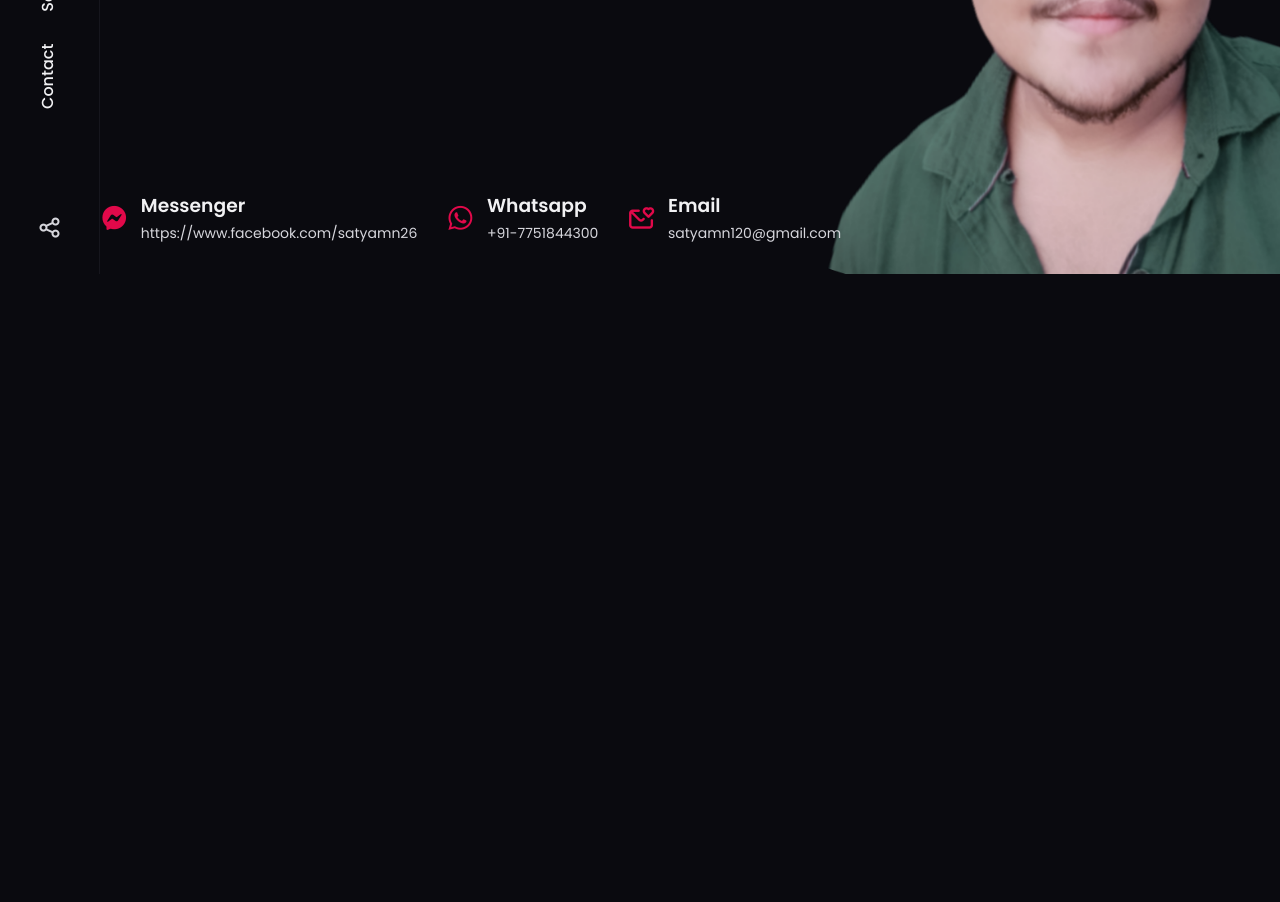
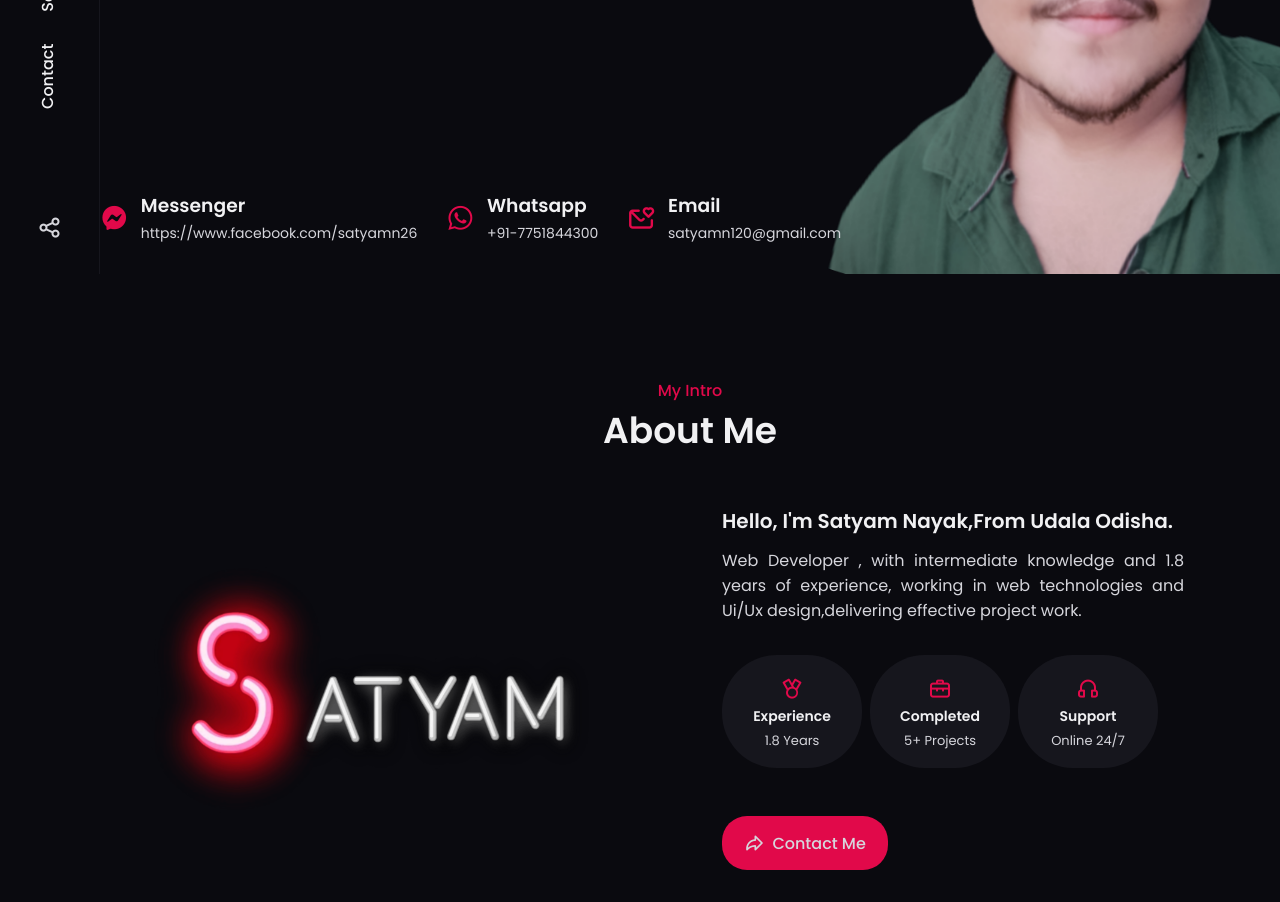
Before and after one commit to Satyam-Nayak/Satyam_port1, a plain HTML site: page Satyammm__/index.html in a window 1280 px wide. Shown: the part 526-1428 px from the top of the page. Before the commit the page ends 800 px from the top, so only its background shows below. Drawn offline with nearby package versions, Linux system fonts and the light colour scheme.

Commit message:
midnight17-1

```diff
--- a/Satyammm__/assets/css/style.css
+++ b/Satyammm__/assets/css/style.css
@@ -115,7 +115,22 @@ button, input{
 }
 
 /*=============== REUSABLE CSS CLASSES ===============*/
+.section{
+    padding: 6.5rem 0 2rem;
+}
+.section__title{
+    text-align: center;
+    font-size: var(--h1-font-size);
+    margin-bottom: var(--mb-3);
+}
 
+.section__title::before{
+    content: attr(data-heading);
+    display: block;
+    font-size: var(--normal-font-size);
+    font-weight: var(--font-medium);
+    color: var(--skin-color);
+}
 
 /*=============== SIDEBAR ===============*/
 .sidebar {
@@ -276,6 +291,17 @@ button, input{
     font-size: var(--biggest-font-size);
 }
 
+.home__subtitle{
+    font-size: var(--h3-font-size);
+    font-weight: var(--font-medium);
+    margin-bottom: var(--mb-0-75);
+}
+
+.home__description{
+    max-width: 450px;
+    margin-bottom: var(--mb-2);
+}
+
 .my__info {
     display: flex;
     column-gap: 1.8rem;
@@ -305,10 +331,95 @@ button, input{
 }
 
 /*===== Buttons =====*/
+.button{
+    display: inline-flex;
+    align-items: center;
+    column-gap: .5rem;
+    background-color: var(--skin-color);
+    padding: .75rem 1.4rem;
+    color: var(--text-color);
+    /* border-radius: .25rem;  important */
+    border-radius: 25px;
+    font-weight: var(--font-medium);
+    position: relative;
+    z-index: 1;
+    /* transition: .4s; */
+}
 
+.button::after{
+    position: absolute;
+    content: '';
+    left: 0;
+    top: 0;
+    width: 100%;
+    height: 100%;
+    background-color: #148554;
+    z-index: -1;
+    transform-origin: center;
+    transform: scale(0);
+    /* border-radius: .25rem; */
+    border-radius: 21px;
+    transition: .255s;
+}
+.button:hover::after{
+    transform: scale(1);
+}
+.button__icon{
+    font-size: 1.25rem;
+}
 
 /*===== About Section =====*/
+.about__container{
+    grid-template-columns: repeat(2, 1fr);
+    column-gap: 4rem;
+    align-items: center;
+}
 
+.about__img{
+    width: 480px;
+    border-radius: 0.75rem;
+    justify-self: center;
+    height: 291px;
+}
+
+.about__heading{
+    font-size: var(--h3-font-size);
+    margin-bottom: var(--mb-0-75);
+}
+.about__description{
+    text-align: justify;
+    padding-right: 6rem;
+    margin-bottom: var(--mb-2);
+}
+
+.about__info{
+    /* display: grid; */
+    grid-template-columns: repeat(3, 140px);
+    column-gap: .5rem;
+    margin-bottom: var(--mb-3);
+}
+
+.about__box{
+    text-align: center;
+    border-radius: 55px;
+    /* border-radius: .25rem; */
+    padding: 1rem 1.25rem;
+    background-color: var(--box-color);
+}
+
+.about__icon{
+    font-size: 1.5rem;
+    color: var(--skin-color);
+    margin-bottom: var(--mb-0-75);
+}
+
+.about__title{
+    font-size: var(--small-font-size);
+}
+
+.about__subtitle{
+    font-size: var(--smaller-font-size);
+}
 
 /*===== Qualification Section =====*/
 
--- a/Satyammm__/index.html
+++ b/Satyammm__/index.html
@@ -114,7 +114,40 @@
             </div>
         </section>
         <!--===== About =====-->
+        <section class="about section" id="about">
+            <h2 data-heading="My Intro" class="section__title">About Me</h2>
 
+            <div class="about__container container grid">
+                <img src="assets/img/top.png" alt="" class="about__img">
+
+                <div class="about__data">
+                    <h3 class="about__heading">Hello, I'm Satyam Nayak,From Udala Odisha.</h3>
+                    <p class="about__description">Web Developer , with intermediate knowledge and 1.8 years of experience, working in web technologies and Ui/Ux design,delivering effective project work.</p>
+                    <div class="about__info grid">
+                        <div class="about__box">
+                            <i class="uil uil-medal about__icon"></i>
+                            <h3 class="about__title">Experience</h3>
+                            <span class="about__subtitle">1.8 Years</span>
+                        </div>
+
+                        <div class="about__box">
+                            <i class="uil uil-suitcase-alt about__icon"></i>
+                            <h3 class="about__title">Completed</h3>
+                            <span class="about__subtitle">5+ Projects</span>
+                        </div>
+
+                        <div class="about__box">
+                            <i class="uil uil-headphones-alt about__icon"></i>
+                            <h3 class="about__title">Support</h3>
+                            <span class="about__subtitle">Online 24/7</span>
+                        </div>
+                    </div>
+                    <a href="#contact" class="button"><i class="uil uil-share button__icon"></i>
+                    Contact Me
+                    </a>
+                </div>
+            </div>
+        </section>
         <!--===== Qualification =====-->
 
         <!--===== Skills =====-->
```
Also changed, not shown: Satyammm__/assets/img/cloud-info-about.svg (added), Satyammm__/assets/img/top.png (added).
